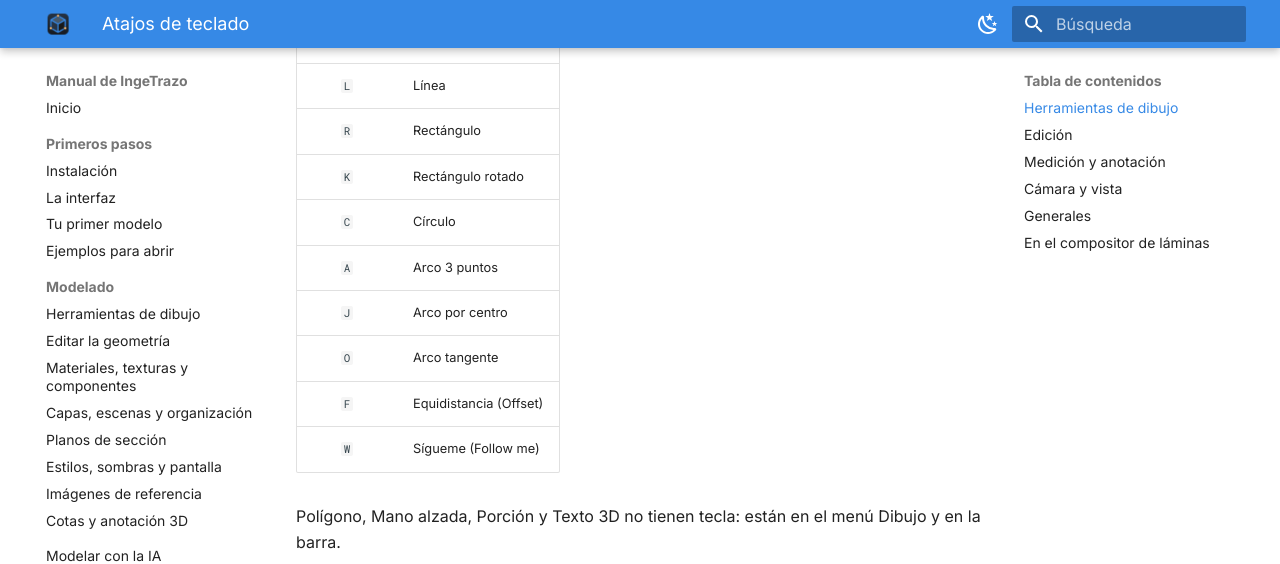
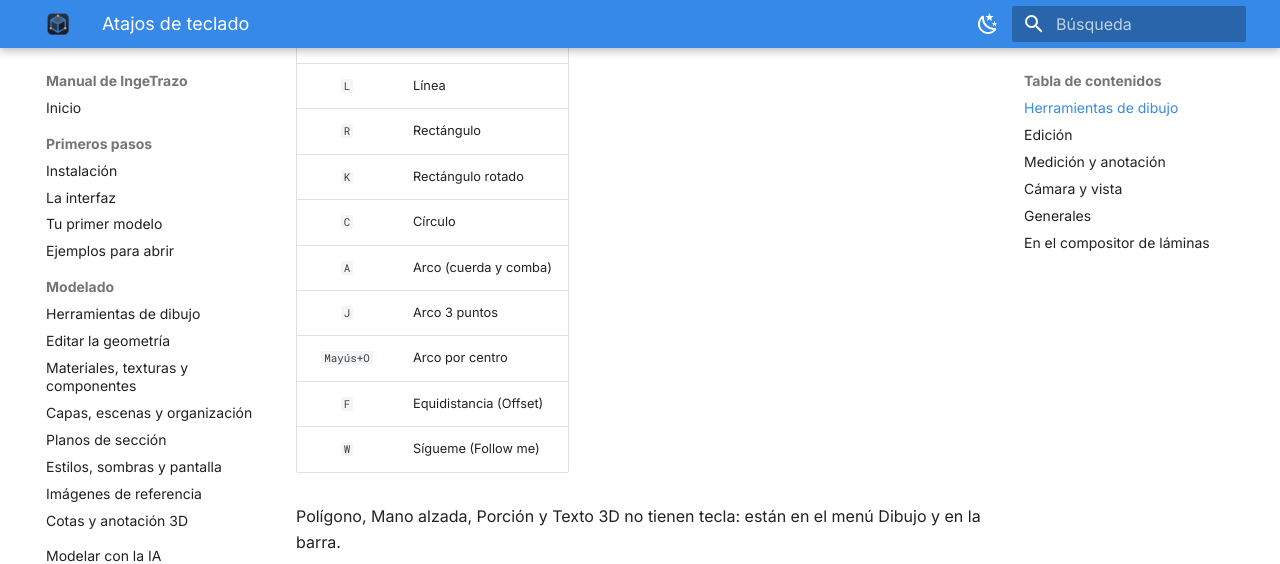
Before and after one commit to ingelibre/ingetrazo-docs, an MkDocs documentation site: the page built from docs/atajos.md, in a window 1280 px wide and 1400 px high, scrolled down 327 px. Shown: the top 564 px of the window. Built offline with MkDocs 1.6.1 and Material for MkDocs 9.7.7, drawn with Linux system fonts in a browser that asks for light colours.

Commit message:
Atajos: las teclas de cámara son las de SketchUp, y los arcos estaban cambiados
Dos arreglos que salieron de revisar el PR #11 de pacaeiro en la app.

Las teclas muertas. La tabla documentaba la colisión en las dos
direcciones: `H` como Transportador y, doce líneas más abajo, `O` / `H`
como Orbitar / Desplazar. En la app esas dos teclas no hacían nada, porque
dos acciones con el mismo atajo dejan a Qt sin poder elegir y no dispara
ninguna. Ahora Orbitar y Desplazar se quedan `O` y `H` —son las de
SketchUp—, el Transportador pasa a `Mayús+H` y el Arco por centro a
`Mayús+O`. Zoom a extensión gana `Mayús+Z`, que es la de SketchUp y nos
faltaba; `F2` sigue valiendo.

Los arcos. Los tres estaban mal nombrados, y uno no existe:

    decía                        es
    A  Arco 3 puntos             A         Arco (cuerda y comba)
    J  Arco por centro           J         Arco 3 puntos
    O  Arco tangente             Mayús+O   Arco por centro

No hay ninguna herramienta de arco tangente. La de `A` es el arco de dos
puntos de SketchUp: se marcan los extremos y luego se comba.

Co-Authored-By: Claude Opus 5 (1M context) <noreply@anthropic.com>
Claude-Session: https://claude.ai/code/session_01KoH1aTFEFdDsUXskmF83rS

```diff
--- a/docs/atajos.md
+++ b/docs/atajos.md
@@ -10,9 +10,9 @@ Cada botón de la interfaz muestra su atajo al pasar el mouse. Los principales:
 | `R` | Rectángulo |
 | `K` | Rectángulo rotado |
 | `C` | Círculo |
-| `A` | Arco 3 puntos |
-| `J` | Arco por centro |
-| `O` | Arco tangente |
+| `A` | Arco (cuerda y comba) |
+| `J` | Arco 3 puntos |
+| `Mayús+O` | Arco por centro |
 | `F` | Equidistancia (Offset) |
 | `W` | Sígueme (Follow me) |
 
@@ -42,7 +42,7 @@ Voltear y Plano de sección están en el menú Herramientas.
 | Tecla | Herramienta |
 |:-:|---|
 | `T` | Medir (cinta métrica, guías) |
-| `H` | Transportador |
+| `Mayús+H` | Transportador |
 | `D` | Cota |
 | `X` | Texto guía |
 | `Y` | Ruta (terreno) |
@@ -56,7 +56,7 @@ Voltear y Plano de sección están en el menú Herramientas.
 | Rueda | Zoom |
 | `O` / `H` | Orbitar / Desplazar con el botón izquierdo |
 | `Z` | Zoom por arrastre |
-| `F2` | Zoom a extensión |
+| `Mayús+Z` (o `F2`) | Zoom a extensión |
 | `P` | Perspectiva ⁄ paralela |
 | `Ctrl+0` | Pantalla limpia |
 | `↑` `→` `←` `↓` | Bloquear eje Z / X / Y · paralelo o perpendicular a la referencia (al dibujar, mover, rotar y colocar secciones) |
```
Also changed, not shown: docs/modelado/cotas-texto.md (+1 -1 lines), docs/modelado/dibujo.md (+3 -3 lines), docs/modelado/edicion.md (+1 -1 lines).
